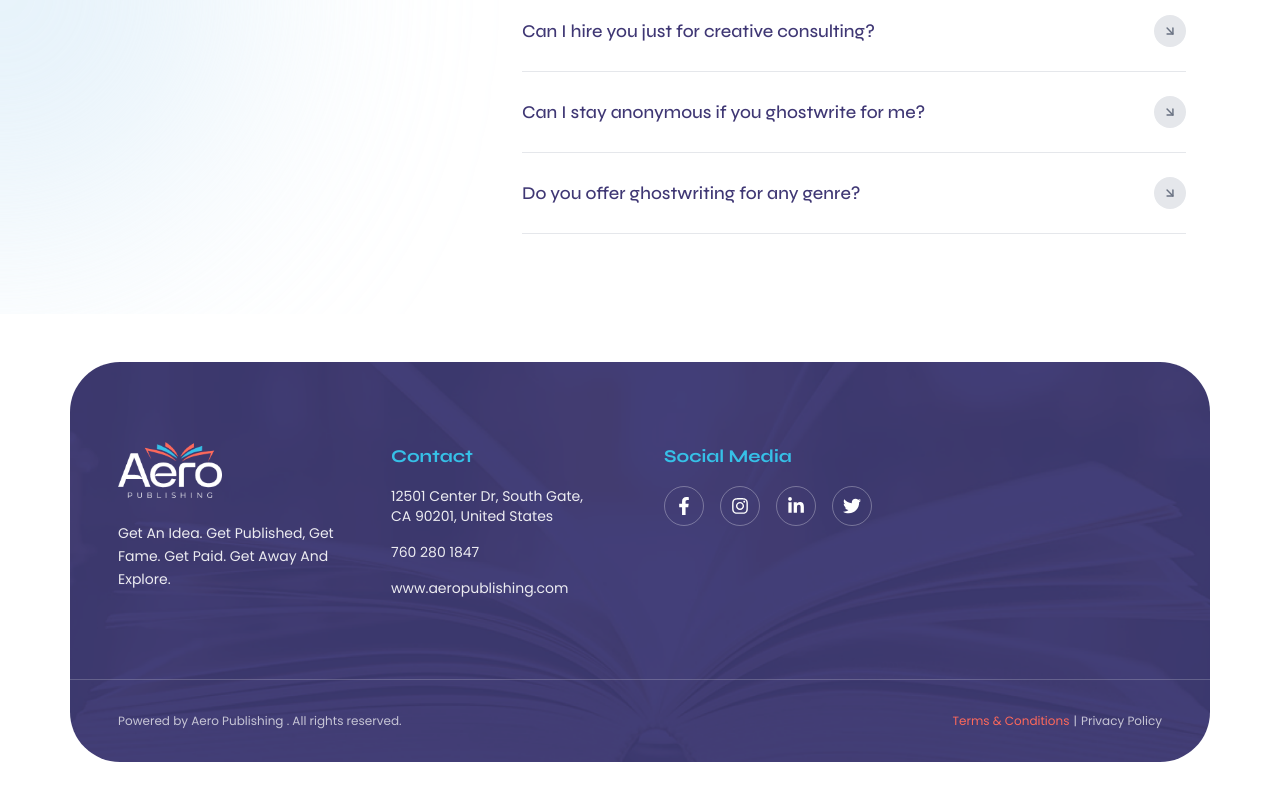
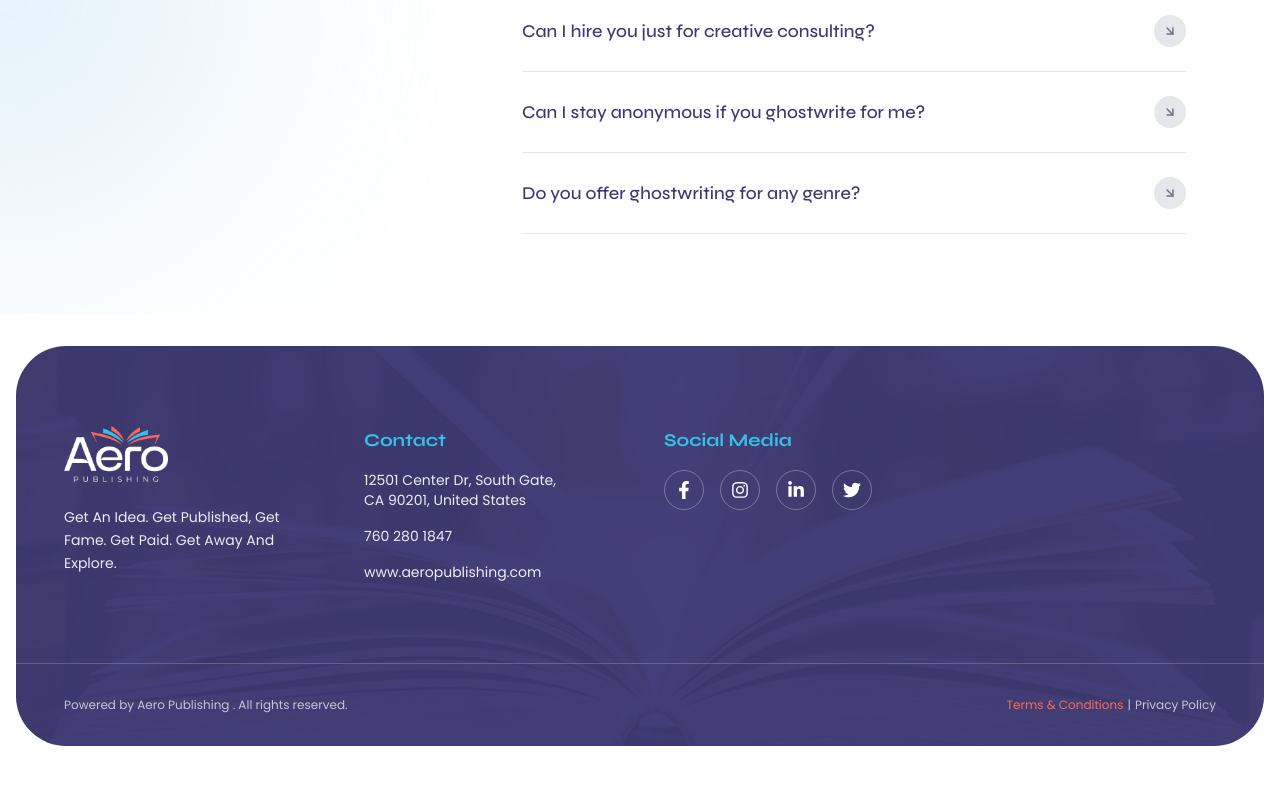
Before and after one commit to Invenzee/aeropublishing, a Next.js app: page / in a window 1280 px wide. Shown: the part 7939-8739 px from the top of the page. After the commit the page ends 8717 px from the top, so only its background shows below. Built offline with nearby package versions, Linux system fonts and the light colour scheme.

Commit message:
adjust the footer width

```diff
--- a/src/components/Footer.tsx
+++ b/src/components/Footer.tsx
@@ -5,9 +5,9 @@ import Link from "next/link";
 
 export default function Footer() {
     return (
-        <footer className="py-12 max-sm:py-6 bg-white px-4">
+        <footer className="py-8 max-sm:py-6 bg-white px-4">
             <div
-                className="max-w-[1140px] mx-auto rounded-[50px] overflow-hidden relative bg-cover bg-center min-h-[400px] flex flex-col justify-between"
+                className="max-w-[1400px] mx-auto rounded-[50px] overflow-hidden relative bg-cover bg-center min-h-[400px] flex flex-col justify-between"
                 style={{ backgroundImage: "url('/connect-with-us.png')" }}
             >
 
```
